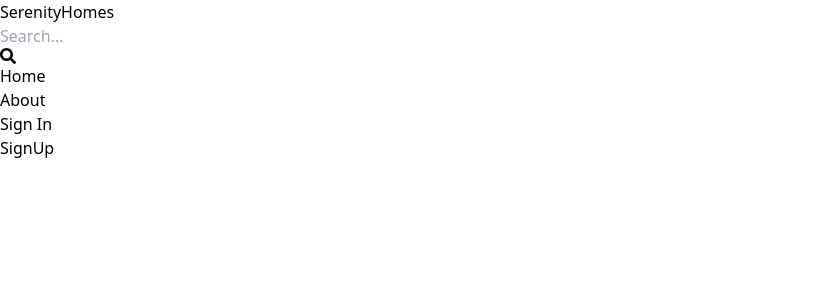
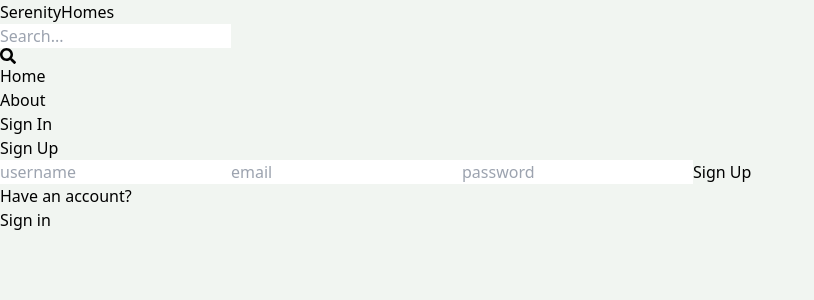
Before and after one commit to sriranjan06/Serenity-Homes, a React (Vite) app in the folder serenity-homes-ui/: page /sign-up in a window 1280 px wide. Shown: the top 300 px of the page, without its empty margins (0-814 px from the left). Built offline with nearby package versions, Linux system fonts and the light colour scheme.

Commit message:
design sign-up page ui

```diff
--- a/serenity-homes-ui/src/index.css
+++ b/serenity-homes-ui/src/index.css
@@ -1,3 +1,7 @@
 @tailwind base;
 @tailwind components;
 @tailwind utilities;
+
+body {
+  background-color: rgb(241, 245, 241);
+}
--- a/serenity-homes-ui/src/pages/SignUp.jsx
+++ b/serenity-homes-ui/src/pages/SignUp.jsx
@@ -1,9 +1,41 @@
-import React from 'react'
+import React from "react";
+import { Link } from "react-router-dom";
 
 const SignUp = () => {
   return (
-    <div>SignUp</div>
-  )
-}
+    <div className="p-3 max-w-lg mx-auto">
+      <h1 className="text-3xl text-center font-semibold my-7">Sign Up</h1>
+      <form className="flex flex-col gap-4">
+        <input
+          type="text"
+          placeholder="username"
+          className="border p-3 rounded-lg"
+          id="username"
+        />
+        <input
+          type="email"
+          placeholder="email"
+          className="border p-3 rounded-lg"
+          id="email"
+        />
+        <input
+          type="password"
+          placeholder="password"
+          className="border p-3 rounded-lg"
+          id="password"
+        />
+        <button className="bg-slate-700 text-white p-3 rounded-lg uppercase hover:opacity-95 disabled:opacity-80">
+          Sign Up
+        </button>
+      </form>
+      <div className="flex gap-2 mt-5">
+        <p>Have an account?</p>
+        <Link to={"/sign-in"}>
+          <span className="text-blue-700">Sign in</span>
+        </Link>
+      </div>
+    </div>
+  );
+};
 
-export default SignUp
+export default SignUp;
```
Also changed, not shown: 1 other file (tests, documents, lock files or other folders).
